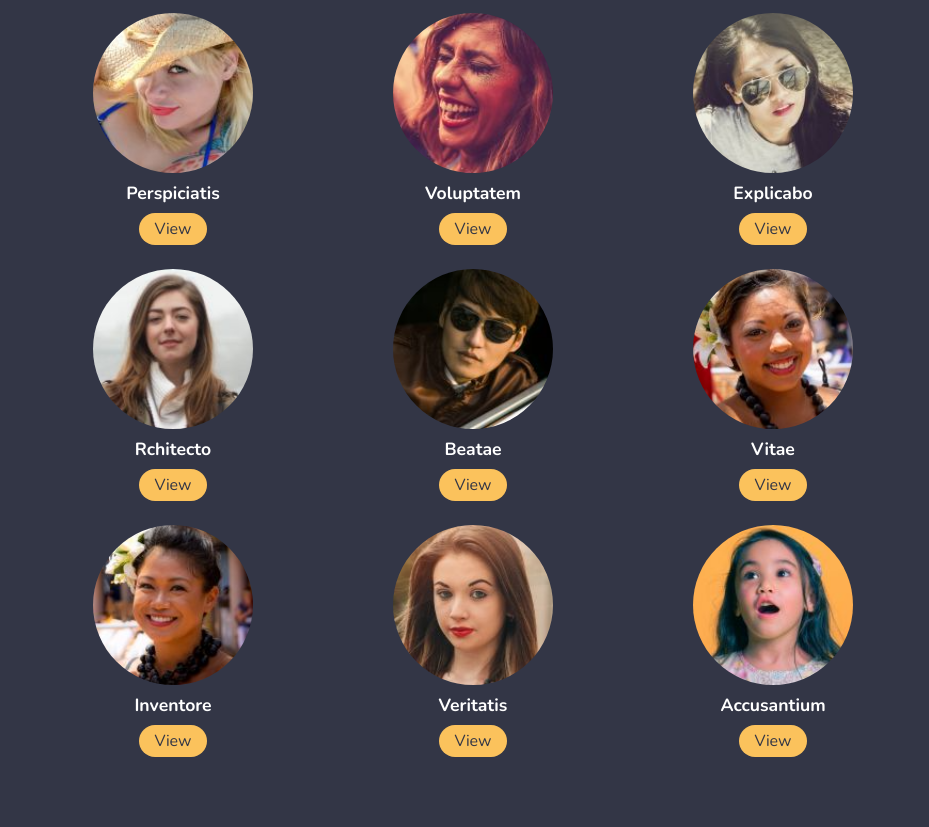
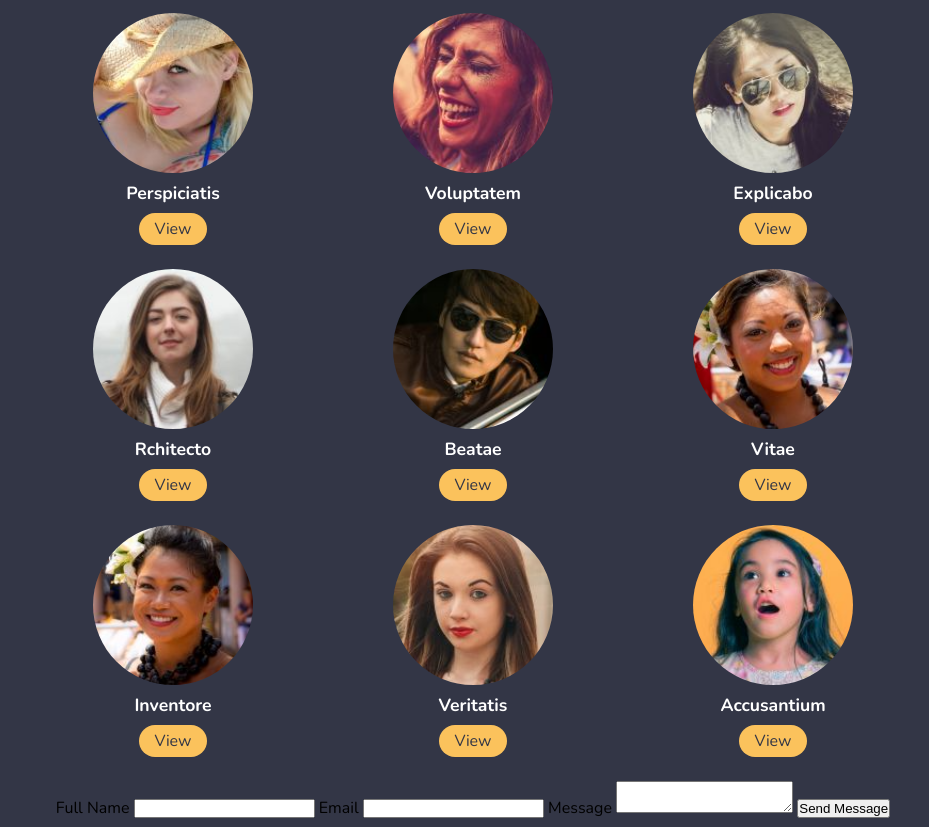
Before and after one commit to sjohnston00/first-pwa, a plain HTML site: page index.html in a window 1280 px wide. Shown: the part 51-878 px from the top of the page, without its empty margins (167-1096 px from the left). Before the commit the page ends 840 px from the top, so only its background shows below. Drawn offline with nearby package versions, Linux system fonts and the light colour scheme.

Commit message:
Adding netlify form

```diff
--- a/index.html
+++ b/index.html
@@ -31,6 +31,16 @@
         </ul>
       </nav>
       <div class="container"></div>
+
+      <form name="contact-me" method="POST" data-netlify="true">
+        <label for="name">Full Name</label>
+        <input type="text" name="name" id="name" required />
+        <label for="email">Email</label>
+        <input type="email" name="email" id="email" required />
+        <label for="message">Message</label>
+        <textarea name="message" id="message" required></textarea>
+        <button type="submit">Send Message</button>
+      </form>
     </main>
     <script src="js/app.js" defer></script>
   </body>
```
